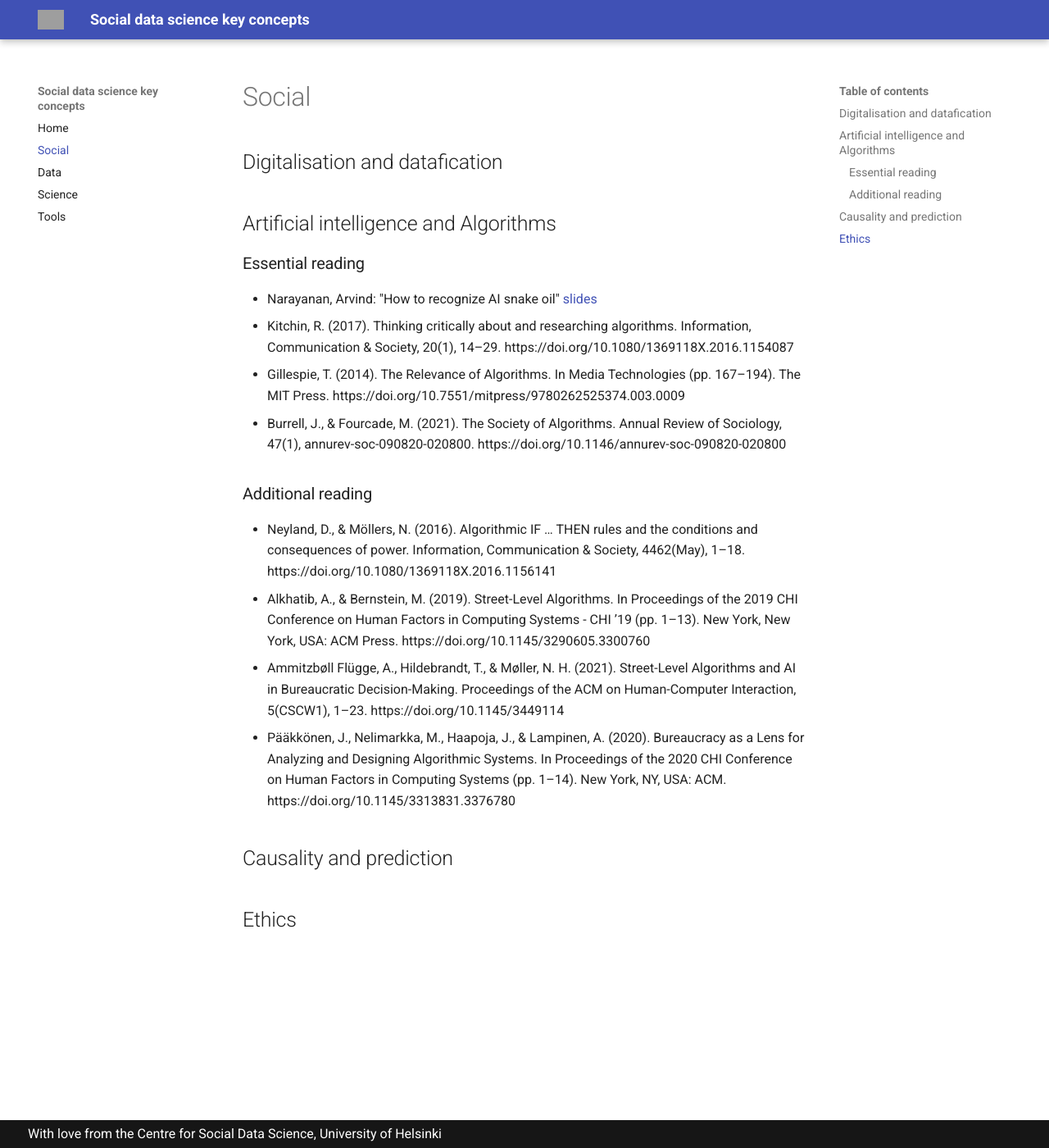
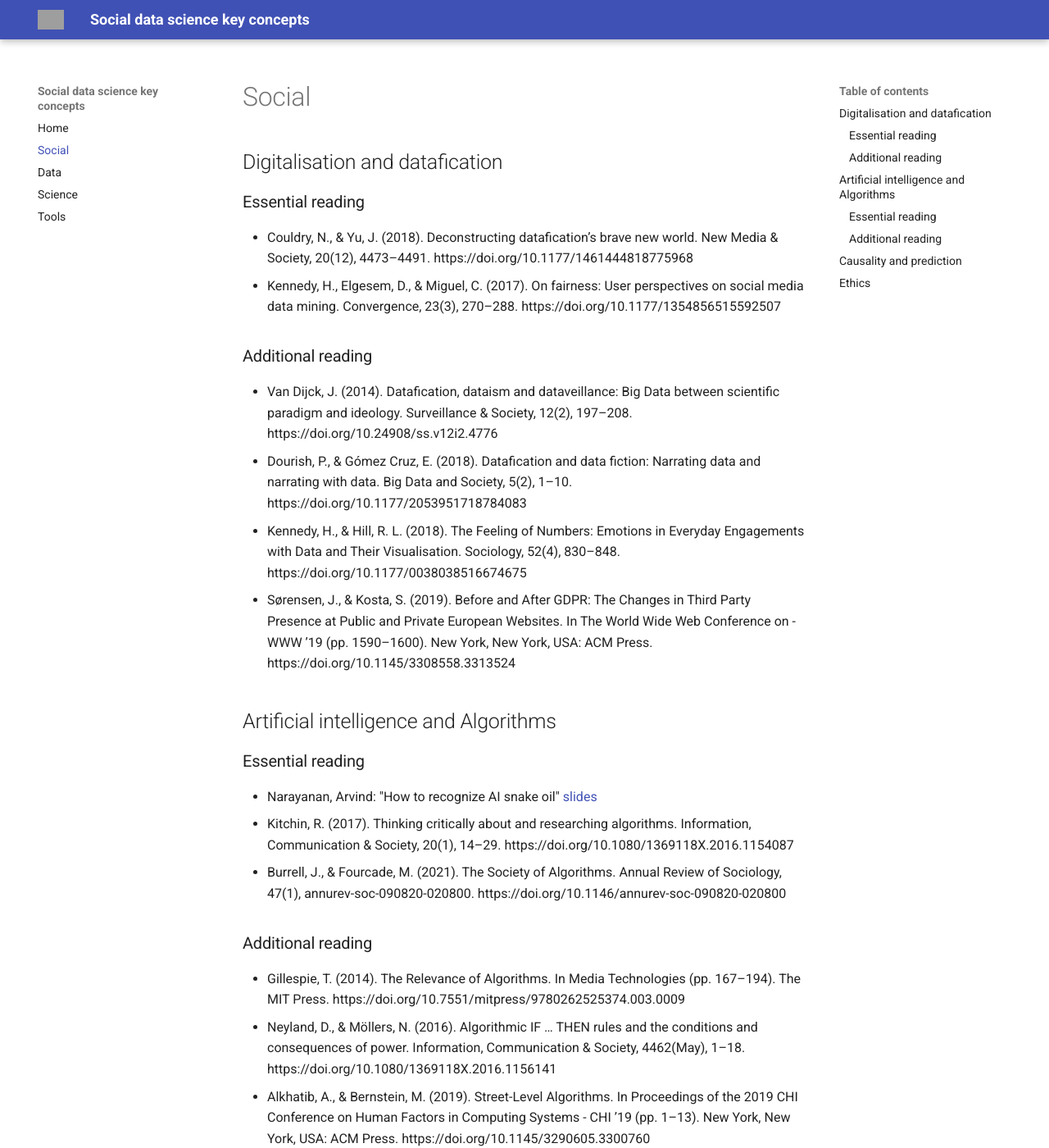
Before and after one commit to uh-csds/key-concepts, an MkDocs documentation site: the page built from docs/social.md, in a window 1280 px wide and 1400 px high. Shown: the whole window at 82% size. Built offline with MkDocs 1.6.1 and Material for MkDocs 9.7.7, drawn with Linux system fonts in a browser that asks for light colours; some of the changed text lies outside the part shown; grey boxes are pictures that could not be loaded.

Commit message:
Add readings for Digitalisationa and Datafication & Artificial Intelligence and Algorithms

```diff
--- a/docs/social.md
+++ b/docs/social.md
@@ -1,6 +1,18 @@
 # Social
 
 ## Digitalisation and datafication
+
+### Essential reading
+
+* Couldry, N., & Yu, J. (2018). Deconstructing datafication’s brave new world. New Media & Society, 20(12), 4473–4491. https://doi.org/10.1177/1461444818775968
+* Kennedy, H., Elgesem, D., & Miguel, C. (2017). On fairness: User perspectives on social media data mining. Convergence, 23(3), 270–288. https://doi.org/10.1177/1354856515592507
+
+### Additional reading
+
+* Van Dijck, J. (2014). Datafication, dataism and dataveillance: Big Data between scientific paradigm and ideology. Surveillance & Society, 12(2), 197–208. https://doi.org/10.24908/ss.v12i2.4776
+* Dourish, P., & Gómez Cruz, E. (2018). Datafication and data fiction: Narrating data and narrating with data. Big Data and Society, 5(2), 1–10. https://doi.org/10.1177/2053951718784083
+* Kennedy, H., & Hill, R. L. (2018). The Feeling of Numbers: Emotions in Everyday Engagements with Data and Their Visualisation. Sociology, 52(4), 830–848. https://doi.org/10.1177/0038038516674675
+* Sørensen, J., & Kosta, S. (2019). Before and After GDPR: The Changes in Third Party Presence at Public and Private European Websites. In The World Wide Web Conference on - WWW ’19 (pp. 1590–1600). New York, New York, USA: ACM Press. https://doi.org/10.1145/3308558.3313524
 
 ## Artificial intelligence and Algorithms
 
@@ -8,17 +20,16 @@
 
 * Narayanan, Arvind: "How to recognize AI snake oil" [slides](https://www.cs.princeton.edu/~arvindn/talks/MIT-STS-AI-snakeoil.pdf)
 * Kitchin, R. (2017). Thinking critically about and researching algorithms. Information, Communication & Society, 20(1), 14–29. https://doi.org/10.1080/1369118X.2016.1154087
-* Gillespie, T. (2014). The Relevance of Algorithms. In Media Technologies (pp. 167–194). The MIT Press. https://doi.org/10.7551/mitpress/9780262525374.003.0009
 * Burrell, J., & Fourcade, M. (2021). The Society of Algorithms. Annual Review of Sociology, 47(1), annurev-soc-090820-020800. https://doi.org/10.1146/annurev-soc-090820-020800
 
 ### Additional reading
 
+* Gillespie, T. (2014). The Relevance of Algorithms. In Media Technologies (pp. 167–194). The MIT Press. https://doi.org/10.7551/mitpress/9780262525374.003.0009
 * Neyland, D., & Möllers, N. (2016). Algorithmic IF … THEN rules and the conditions and consequences of power. Information, Communication & Society, 4462(May), 1–18. https://doi.org/10.1080/1369118X.2016.1156141
 * Alkhatib, A., & Bernstein, M. (2019). Street-Level Algorithms. In Proceedings of the 2019 CHI Conference on Human Factors in Computing Systems - CHI ’19 (pp. 1–13). New York, New York, USA: ACM Press. https://doi.org/10.1145/3290605.3300760
 * Ammitzbøll Flügge, A., Hildebrandt, T., & Møller, N. H. (2021). Street-Level Algorithms and AI in Bureaucratic Decision-Making. Proceedings of the ACM on Human-Computer Interaction, 5(CSCW1), 1–23. https://doi.org/10.1145/3449114
 * Pääkkönen, J., Nelimarkka, M., Haapoja, J., & Lampinen, A. (2020). Bureaucracy as a Lens for Analyzing and Designing Algorithmic Systems. In Proceedings of the 2020 CHI Conference on Human Factors in Computing Systems (pp. 1–14). New York, NY, USA: ACM. https://doi.org/10.1145/3313831.3376780
-
-
+* Ytre-Arne, B., & Moe, H. (2021). Folk theories of algorithms: Understanding digital irritation. Media, Culture and Society, 43(5), 807–824. https://doi.org/10.1177/0163443720972314
 
 
 ## Causality and prediction
```
